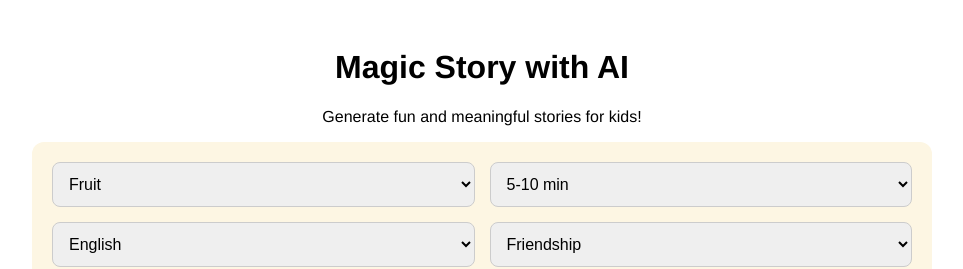
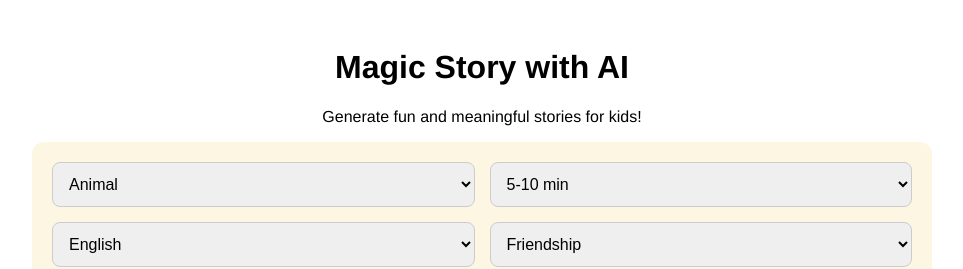
Before and after one commit to amysxe/magicstory-ai, a Next.js app: page / in a window 1280 px wide. Shown: the top 269 px of the page, without its empty margins (158-1121 px from the left). Built offline with nearby package versions, Linux system fonts and the light colour scheme.

Commit message:
Update index.js

```diff
--- a/pages/index.js
+++ b/pages/index.js
@@ -1,8 +1,8 @@
 import { useState } from "react";
-import Story from "../components/story";
+import Story from "../components/Story";
 
 export default function Home() {
-  const [category, setCategory] = useState("Fruit");
+  const [category, setCategory] = useState("Animal");
   const [length, setLength] = useState("5-10 min");
   const [language, setLanguage] = useState("English");
   const [moral, setMoral] = useState("Friendship");
@@ -76,7 +76,7 @@ export default function Home() {
 
       {storyData && (
         <Story
-          key={storyData.title} // force remount to reset audio
+          key={storyData.title}
           data={storyData}
           language={language}
           onGenerateMore={generateStory}
```
